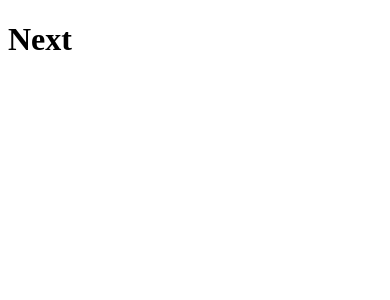
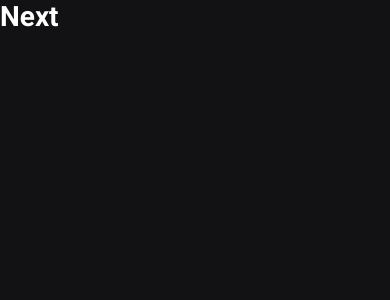
Before and after one commit to GusPrado/ignews, a Next.js app: page / in a window 390 px wide. Shown: the top 300 px of the page. Built offline with nearby package versions, Linux system fonts and the light colour scheme.

Commit message:
chore: Add styles, external font & other Next configs

```diff
--- a/package.json
+++ b/package.json
@@ -11,7 +11,8 @@
   "dependencies": {
     "next": "12.1.6",
     "react": "18.1.0",
-    "react-dom": "18.1.0"
+    "react-dom": "18.1.0",
+    "sass": "^1.51.0"
   },
   "devDependencies": {
     "@types/node": "^17.0.31",
--- a/src/pages/_app.tsx
+++ b/src/pages/_app.tsx
@@ -1,7 +1,17 @@
 import { AppProps } from 'next/app';
+import Head from 'next/head';
+
+import '../styles/global.scss';
 
 function MyApp({ Component, pageProps }: AppProps) {
-  return <Component {...pageProps} />;
+  return (
+    <>
+      <Head>
+        <title>IG News</title>
+      </Head>
+      <Component {...pageProps} />
+    </>
+  );
 }
 
 export default MyApp;
--- /dev/null
+++ b/src/pages/_document.tsx
@@ -0,0 +1,22 @@
+import Document, { Html, Head, Main, NextScript } from 'next/document';
+
+export default class MyDoc extends Document {
+  render() {
+    return (
+      <Html>
+        <Head>
+          <link rel='preconnect' href='https://fonts.googleapis.com' />
+          <link
+            href='https://fonts.googleapis.com/css2?family=Roboto:wght@400;700;900&display=swap'
+            rel='stylesheet'
+          />
+        </Head>
+
+        <body>
+          <Main />
+          <NextScript />
+        </body>
+      </Html>
+    );
+  }
+}
--- a/src/pages/index.tsx
+++ b/src/pages/index.tsx
@@ -1,3 +1,12 @@
+import Head from 'next/head';
+
 export default function Home() {
-  return <h1>Next</h1>;
+  return (
+    <>
+      <Head>
+        <title>Inicio - ig.news</title>
+      </Head>
+      <h1>Next</h1>
+    </>
+  );
 }
--- /dev/null
+++ b/src/styles/global.scss
@@ -0,0 +1,47 @@
+* {
+  margin: 0;
+  padding: 0;
+  box-sizing: border-box;
+}
+
+:root {
+  --white: #fff;
+
+  --gray-100: #e1e1e6;
+  --gray-300: #a8a8b3;
+  --gray-900: #121214;
+
+  --cyan-500: #61dafb;
+
+  --yellow-500: #eba417;
+}
+
+@media(max-width: 1080px) {
+  html {
+    font-size: 93.75%;
+  }
+}
+
+@media(max-width: 720px) {
+  html {
+    font-size: 87.5%;
+  }
+}
+
+body {
+  background: var(--gray-900);
+  color: var(--white)
+}
+
+body, input, textarea, select, button {
+  font: 400 1rem 'Roboto', sans-serif;
+}
+
+button {
+  cursor: pointer;
+}
+
+a {
+  color: inherit;
+  text-decoration: none;
+}
```
Also changed, not shown: 1 other file (tests, documents, lock files or other folders).
